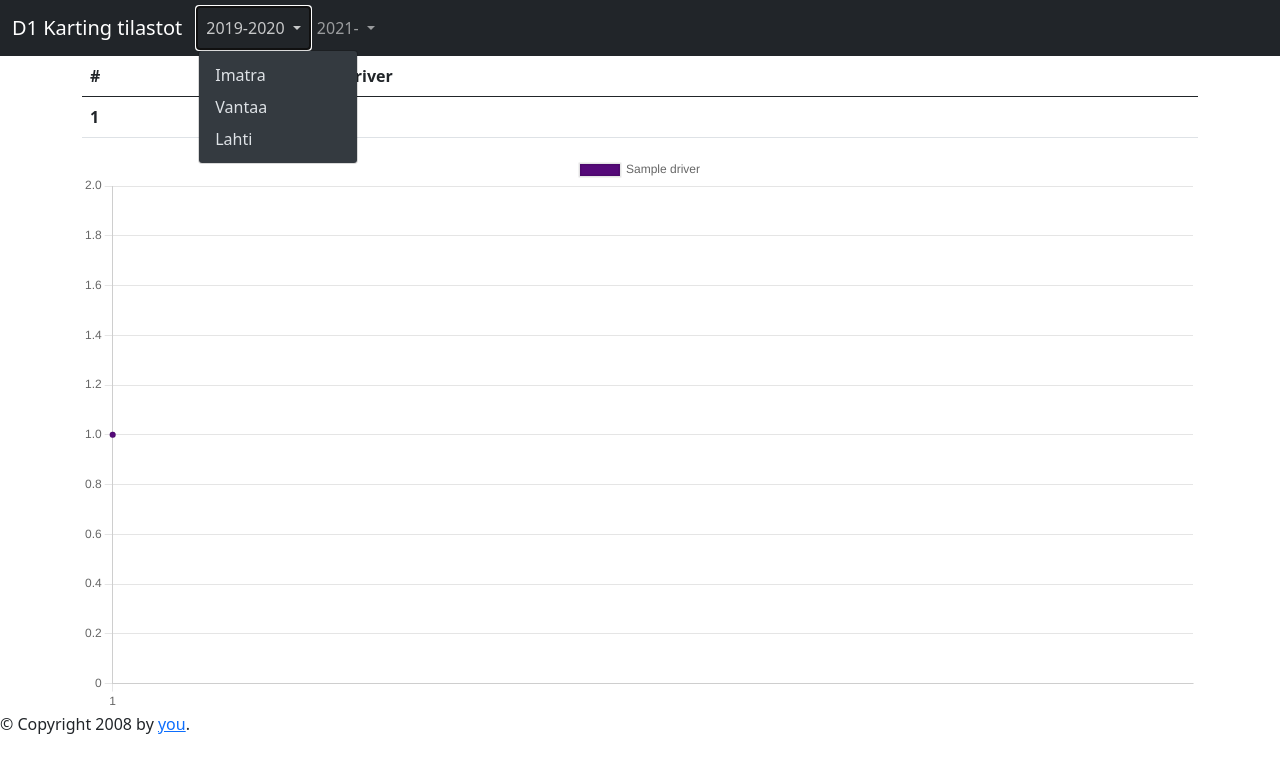
After one commit to Sim30n/karting-v2, a Flask app: a page that uses templates/base.html in a window 1280 px wide, after a click on "2019-2020". The commit adds this page. Shown: the top 773 px of the page. Run offline with Flask 2, Linux system fonts and the light colour scheme; tables that the repository leaves empty hold one stand-in row (values such as "Sample post").

Commit message:
base html

```diff
--- a/app.py
+++ b/app.py
@@ -100,17 +100,20 @@ class Lap(db.Model):
         self.lap_number = lap_number
         self.race_type = race_type
 
+class Laptimes:
+    def __init__(self, name, lap_list):
+        self.name = name
+        self.lap_list = lap_list
 
-
-@app.route('/')
-def index():
-    location = request.args.get("location")
+@app.route('/<location>/<race_type>')
+def get_location(location, race_type):
+    #location = request.args.get("location")
     search_location = "%{}%".format(location)
 
     driver = request.args.get("driver")
     driver_name = "%{}%".format(driver)
 
-    race_type = request.args.get("race_type")
+    #race_type = request.args.get("race_type")
     race_t = "%{}%".format(race_type)
 
     queries = []
@@ -130,7 +133,7 @@ def index():
     """ Get lap times by location and driver name """
     lap_times = Lap.query.join(Race).join(Driver).filter(*queries).all()
 
-    #print(dir(result))
+    #print(dir(result[0]))
     #print(dir(lap_times[0]))
 
     lap_matrix = make_lap_time_matrix(result, lap_times)
@@ -138,7 +141,9 @@ def index():
     return render_template("home.html",
                            result=result,
                            lap_matrix=lap_matrix[0],
-                           drivers=lap_matrix[1])
+                           drivers=lap_matrix[1],
+                           num_of_laps=lap_matrix[2],
+                           lap_class=lap_matrix[3])
 
 
 def make_lap_time_matrix(result, lap_times):
@@ -151,15 +156,19 @@ def make_lap_time_matrix(result, lap_times):
 
     # initialize lap time matrix
     lap_matrix=[[""]*len(result) for i in range(num_of_laps+1)]
+    lap_class = []
 
     # add drivers to lap time matrix
     for i in range(len(result)):
         lap_matrix[0][i] = result[i].driver.name
+        lap_times_init =[None for i in range(num_of_laps)]
+        lap_class.append(Laptimes(result[i].driver.name, lap_times_init))
 
     # add lap times to lap time matrix
     for lap in lap_times:
         driver_index = lap_matrix[0].index(lap.driver.name)
         lap_num = lap.lap_number
         lap_matrix[lap_num][driver_index] = lap.lap_time
+        lap_class[driver_index].lap_list[lap_num-1] = lap.lap_time
 
-    return lap_matrix[1:], lap_matrix[0]
+    return lap_matrix[1:], lap_matrix[0], num_of_laps, lap_class
--- /dev/null
+++ b/templates/base.html
@@ -0,0 +1,62 @@
+<!doctype html>
+<html lang="en">
+  <head>
+    {% block head %}
+    <!-- Required meta tags -->
+    <meta charset="utf-8">
+    <meta name="viewport" content="width=device-width, initial-scale=1">
+
+    <!-- Bootstrap CSS -->
+    <link href="https://cdn.jsdelivr.net/npm/bootstrap@5.0.1/dist/css/bootstrap.min.css" rel="stylesheet" integrity="sha384-+0n0xVW2eSR5OomGNYDnhzAbDsOXxcvSN1TPprVMTNDbiYZCxYbOOl7+AMvyTG2x" crossorigin="anonymous">
+
+    <title>{% block title %}{% endblock %} Karting stats</title>
+    {% endblock %}
+  </head>
+  <body>
+    <nav class="navbar navbar-expand-lg navbar-dark bg-dark">
+      <div class="container-fluid">
+        <a class="navbar-brand" href="#">D1 Karting tilastot</a>
+        <button class="navbar-toggler" type="button" data-bs-toggle="collapse" data-bs-target="#navbarNavDarkDropdown" aria-controls="navbarNavDarkDropdown" aria-expanded="false" aria-label="Toggle navigation">
+          <span class="navbar-toggler-icon"></span>
+        </button>
+        <div class="collapse navbar-collapse" id="navbarNavDarkDropdown">
+          <ul class="navbar-nav">
+
+            <li class="nav-item dropdown">
+              <a class="nav-link dropdown-toggle" href="#" id="navbarDarkDropdownMenuLink" role="button" data-bs-toggle="dropdown" aria-expanded="false">
+                2019-2020
+              </a>
+              <ul class="dropdown-menu dropdown-menu-dark" aria-labelledby="navbarDarkDropdownMenuLink">
+                <li><a class="dropdown-item" href="#">Imatra</a></li>
+                <li><a class="dropdown-item" href="#">Vantaa</a></li>
+                <li><a class="dropdown-item" href="#">Lahti</a></li>
+              </ul>
+            </li>
+
+            <li class="nav-item dropdown">
+              <a class="nav-link dropdown-toggle" href="#" id="navbarDarkDropdownMenuLink" role="button" data-bs-toggle="dropdown" aria-expanded="false">
+                2021-
+              </a>
+              <ul class="dropdown-menu dropdown-menu-dark" aria-labelledby="navbarDarkDropdownMenuLink">
+                <li><a class="dropdown-item" href="#">Imatra</a></li>
+                <li><a class="dropdown-item" href="#"></a></li>
+                <li><a class="dropdown-item" href="#"></a></li>
+              </ul>
+            </li>
+
+          </ul>
+        </div>
+      </div>
+    </nav>
+
+    <div id="content">{% block content %}{% endblock %}</div>
+
+    <div id="footer">
+        {% block footer %}
+        &copy; Copyright 2008 by <a href="http://domain.invalid/">you</a>.
+        {% endblock %}
+    </div>
+    <!-- Option 1: Bootstrap Bundle with Popper -->
+    <script src="https://cdn.jsdelivr.net/npm/bootstrap@5.0.1/dist/js/bootstrap.bundle.min.js" integrity="sha384-gtEjrD/SeCtmISkJkNUaaKMoLD0//ElJ19smozuHV6z3Iehds+3Ulb9Bn9Plx0x4" crossorigin="anonymous"></script>
+  </body>
+</html>
--- a/templates/home.html
+++ b/templates/home.html
@@ -1,18 +1,5 @@
-<!doctype html>
-<html lang="en">
-  <head>
-    <!-- Required meta tags -->
-    <meta charset="utf-8">
-    <meta name="viewport" content="width=device-width, initial-scale=1">
-
-    <!-- Bootstrap CSS -->
-    <link href="https://cdn.jsdelivr.net/npm/bootstrap@5.0.1/dist/css/bootstrap.min.css" rel="stylesheet" integrity="sha384-+0n0xVW2eSR5OomGNYDnhzAbDsOXxcvSN1TPprVMTNDbiYZCxYbOOl7+AMvyTG2x" crossorigin="anonymous">
-
-    <title>Karting stats</title>
-  </head>
-  <body>
-
-      <h1>Stats</h1>
+{% extends "base.html" %}
+{% block content %}
 
 <!-- lap time matrix -->
 <div class="container">
@@ -52,25 +39,35 @@
 </div>
 </div>
 
-
 <script type="text/javascript">
 
 
 // === include 'setup' then 'config' above ===
 
 const labels = [
-        {% for driver in drivers  %}
-          "{{ driver }}",
+  {% for lap_num in range(num_of_laps)  %}
+    "{{ lap_num + 1 }}",
   {% endfor %}
 ];
+
+let dynamicColors = function() {
+  let r = Math.floor(Math.random() * 255);
+  let g = Math.floor(Math.random() * 255);
+  let b = Math.floor(Math.random() * 255);
+  return "rgb(" + r + "," + g + "," + b + ")";
+};
+
 const data = {
   labels: labels,
-        datasets: [{
-          label: 'My First dataset',
-          backgroundColor: 'rgb(255, 99, 132)',
-          borderColor: 'rgb(255, 99, 132)',
-          data: [0, 10, 5, 2, 20, 30, 45],
-        }]
+  datasets: [
+  {% for r in lap_class %}
+  {
+    label: '{{ r.name }}',
+    backgroundColor: dynamicColors(),
+    data: [{% for lap in r.lap_list %} {% if lap != None %}{{ lap }}, {% endif%}{% endfor %}],
+  },
+  {% endfor %}
+  ]
 };
 
 const config = {
@@ -83,8 +80,6 @@
   document.getElementById('myChart'),
   config
 );
+
 </script>
-    <!-- Option 1: Bootstrap Bundle with Popper -->
-    <script src="https://cdn.jsdelivr.net/npm/bootstrap@5.0.1/dist/js/bootstrap.bundle.min.js" integrity="sha384-gtEjrD/SeCtmISkJkNUaaKMoLD0//ElJ19smozuHV6z3Iehds+3Ulb9Bn9Plx0x4" crossorigin="anonymous"></script>
-  </body>
-</html>
+{% endblock %}
```
Lines whose indentation alone changed are shown as unchanged.
